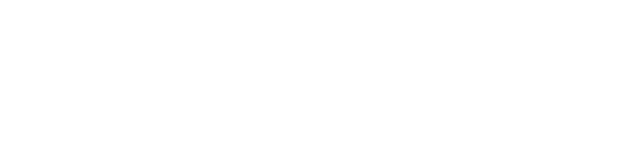
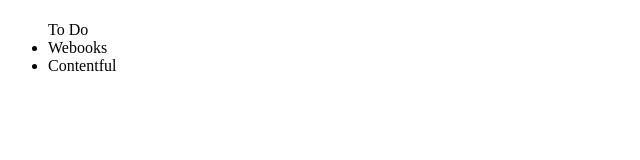
Before and after one commit to Abuwabu/travis-github-ghpages, a website: page index.pug in a window 1280 px wide. Shown: the whole page, without its empty margins (0-640 px from the left). Drawn offline with nearby package versions, Linux system fonts and the light colour scheme; files that its build step writes are made by us from their sources.

Commit message:
updated index.pug

```diff
--- a/index.pug
+++ b/index.pug
@@ -6,3 +6,6 @@
   body
     h1 #{title}
     p #{content}
+    ul To Do
+      li Webooks
+      li Contentful
```
